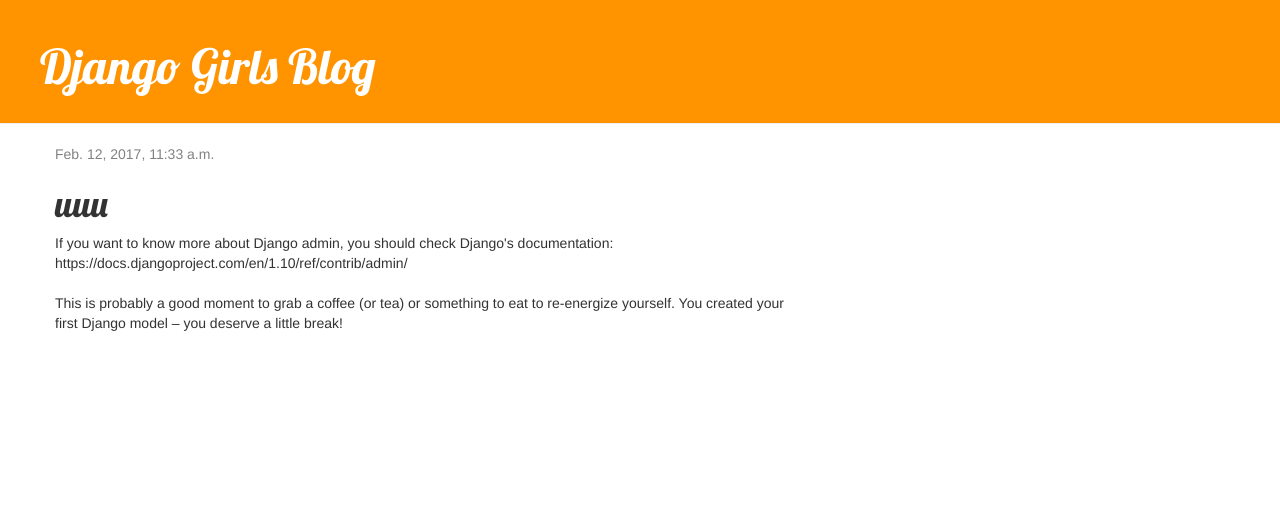
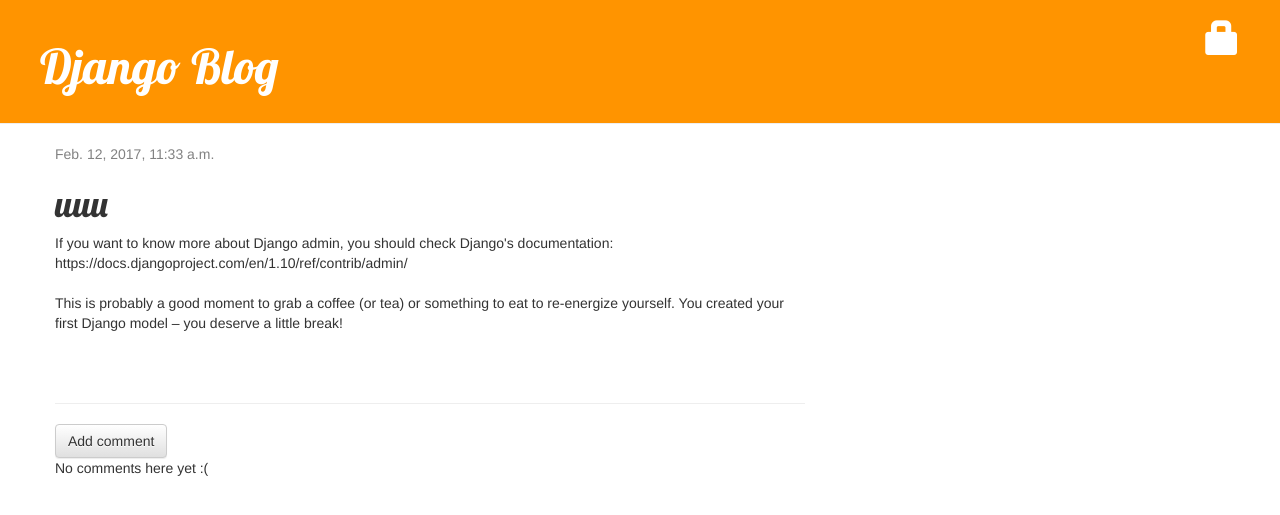
Before and after one commit to rahulgyawali/django_blog, a Django app: page /post/2/ in a window 1280 px wide. Shown: the top 515 px of the page. Run offline with Django 3.2, Linux system fonts and the light colour scheme; data comes from the database, SQL or seed files in the repository; both versions use the stored data as it was after the commit; some libraries are stand-ins or nearby versions.

Commit message:
Added comments, security, editing, drafts

```diff
--- a/blog/admin.py
+++ b/blog/admin.py
@@ -1,5 +1,6 @@
 from django.contrib import admin
-from .models import Post
+from .models import Post, Comment
 
 # Register your models here.
 admin.site.register(Post)
+admin.site.register(Comment)
--- a/blog/models.py
+++ b/blog/models.py
@@ -17,3 +17,20 @@
 
 	def __str__(self):
 		return self.title
+
+class Comment(models.Model):
+	post = models.ForeignKey('blog.Post', related_name='comments')
+	author = models.CharField(max_length=200)
+	text = models.TextField()
+	created_date = models.DateTimeField(default=timezone.now)
+	approved_comment = models.BooleanField(default=False)
+
+	def approve(self):
+		self.approved_comment = True
+		self.save()
+
+	def approved_comments(self):
+		return self.comments.filter(approved_comment=True)
+
+	def __str__(self):
+		return self.text
--- a/blog/static/css/blog.css
+++ b/blog/static/css/blog.css
@@ -44,3 +44,7 @@
 .post h1 a, .post h1 a:visited {
     color: #000000;
 }
+
+.comment {
+    margin: 20px 0px 20px 20px;
+}
--- a/blog/templates/blog/base.html
+++ b/blog/templates/blog/base.html
@@ -10,13 +10,20 @@
 
 <body>
 	<div class="page-header">
-		<h1><a href="/">Django Girls Blog</a></h1>
+		{% if user.is_authenticated %}
+			<a href="{% url 'post_new' %}" class="top-menu"><span class="glyphicon glyphicon-plus"></span></a>
+			<a href="{% url 'post_draft_list' %}" class="top-menu"><span class="glyphicon glyphicon-edit"></span></a>
+			<p class="top-menu">Hello {{ user.username }} <small>(<a href="{% url 'logout' %}">Log out</a>)</small></p>
+		{% else %}
+			<a href="{% url 'login' %}" class="top-menu"><span class="glyphicon glyphicon-lock"></span></a>
+		{% endif %}
+		<h1><a href="/">Django Blog</a></h1>
 	</div>
 	<div class="content container">
 		<div class="row">
 			<div class="col-md-8">
-			{% block content %}
-			{% endblock %}
+				{% block content %}
+				{% endblock %}
 			</div>
 		</div>
 	</div>
--- a/blog/templates/blog/post_detail.html
+++ b/blog/templates/blog/post_detail.html
@@ -6,8 +6,35 @@
 			<div class="date">
 				{{ post.publishedDate }}
 			</div>
+		{% else %}
+			{% if user.is_authenticated %}
+				<a class="btn btn-default" href="{% url 'post_publish' pk=post.pk %}">Publish</a>
+			 {% endif %}
+		{% endif %}
+		{% if user.is_authenticated %}
+			<a class="btn btn-default" href="{% url 'post_edit' pk=post.pk %}"><span class="glyphicon glyphicon-pencil"></span></a>
+			<a class="btn btn-default" href="{% url 'post_remove' pk=post.pk %}"><span class="glyphicon glyphicon-remove"></span></a>
 		{% endif %}
 		<h1>{{ post.title }}</h1>
 		<p>{{ post.text|linebreaksbr }}</p>
 	</div>
+	<hr>
+	<a class="btn btn-default" href="{% url 'add_comment_to_post' pk=post.pk %}">Add comment</a>
+	{% for comment in post.comments.all %}
+	{% if user.is_authenticated or comment.approved_comment %}
+	<div class="comment">
+		<div class="date">
+			{{ comment.created_date }}
+			{% if not comment.approved_comment %}
+				<a class="btn btn-default" href="{% url 'comment_remove' pk=comment.pk %}"><span class="glyphicon glyphicon-remove"></span></a>
+				<a class="btn btn-default" href="{% url 'comment_approve' pk=comment.pk %}"><span class="glyphicon glyphicon-ok"></span></a>
+			{% endif %}
+		</div>
+		<strong>{{ comment.author }}</strong>
+		<p>{{ comment.text|linebreaks }}</p>
+	</div>
+	{% endif %}
+{% empty %}
+	<p>No comments here yet :(</p>
+{% endfor %}
 {% endblock %}
--- a/blog/templates/blog/post_list.html
+++ b/blog/templates/blog/post_list.html
@@ -8,6 +8,7 @@
 			</div>
 			<h1><a href="{% url 'post_detail' pk=post.pk %}">{{ post.title }}</a></h1>
 			<p>{{ post.text|linebreaksbr }}</p>
+			<a href="{% url 'post_detail' pk=post.pk %}">Comments: {{ post.approved_comments.count }}</a>
 		</div>
 	{% endfor %}
 {% endblock %}
--- a/blog/urls.py
+++ b/blog/urls.py
@@ -2,6 +2,14 @@
 from . import views
 
 urlpatterns = [
-    url(r'^$', views.post_list, name='post_list'),
-    url(r'^post/(?P<pk>\d+)/$', views.post_detail, name='post_detail'),
+	url(r'^$', views.post_list, name='post_list'),
+	url(r'^post/(?P<pk>\d+)/$', views.post_detail, name='post_detail'),
+	url(r'^post/new/$', views.post_new, name='post_new'),
+	url(r'^post/(?P<pk>\d+)/edit/$', views.post_edit, name='post_edit'),
+	url(r'^drafts/$', views.post_draft_list, name='post_draft_list'),
+	url(r'^post/(?P<pk>\d+)/publish/$', views.post_publish, name='post_publish'),
+	url(r'^post/(?P<pk>\d+)/remove/$', views.post_remove, name='post_remove'),
+	url(r'^post/(?P<pk>\d+)/comment/$', views.add_comment_to_post, name='add_comment_to_post'),
+	url(r'^comment/(?P<pk>\d+)/approve/$', views.comment_approve, name='comment_approve'),
+	url(r'^comment/(?P<pk>\d+)/remove/$', views.comment_remove, name='comment_remove'),
 ]
--- a/blog/views.py
+++ b/blog/views.py
@@ -1,6 +1,9 @@
 from django.shortcuts import render, get_object_or_404
 from django.utils import timezone
-from .models import Post
+from .models import Post, Comment
+from .forms import PostForm, CommentForm
+from django.shortcuts import redirect
+from django.contrib.auth.decorators import login_required
 
 # Create your views here.
 def post_list(request):
@@ -10,3 +13,73 @@
 def post_detail(request, pk):
 	post = get_object_or_404(Post, pk=pk)
 	return render(request, 'blog/post_detail.html', {'post': post})
+
+@login_required
+def post_new(request):
+	if request.method == "POST":
+		form = PostForm(request.POST)
+		if form.is_valid():
+			post = form.save(commit=False)
+			post.author = request.user
+			post.save()
+			return redirect('post_detail', pk=post.pk)
+	else:
+		form = PostForm()
+	return render(request, 'blog/post_edit.html', {'form': form})
+
+@login_required
+def post_edit(request, pk):
+	post = get_object_or_404(Post, pk=pk)
+	if request.method == "POST":
+		form = PostForm(request.POST, instance=post)
+		if form.is_valid():
+			post = form.save(commit=False)
+			post.author = request.user
+			post.save()
+			return redirect('post_detail', pk=post.pk)
+	else:
+		form = PostForm(instance=post)
+	return render(request, 'blog/post_edit.html', {'form': form})
+
+@login_required
+def post_draft_list(request):
+	posts = Post.objects.filter(publishedDate__isnull=True).order_by('createdDate')
+	return render(request, 'blog/post_draft_list.html', {'posts': posts})
+
+@login_required
+def post_publish(request, pk):
+	post = get_object_or_404(Post, pk=pk)
+	post.publish()
+	return redirect('post_detail', pk=pk)
+
+@login_required
+def post_remove(request, pk):
+	post = get_object_or_404(Post, pk=pk)
+	post.delete()
+	return redirect('post_list')
+
+def add_comment_to_post(request, pk):
+	post = get_object_or_404(Post, pk=pk)
+	if request.method == "POST":
+		form = CommentForm(request.POST)
+		if form.is_valid():
+			comment = form.save(commit=False)
+			comment.post = post
+			comment.save()
+			return redirect('post_detail', pk=post.pk)
+	else:
+		form = CommentForm()
+	return render(request, 'blog/add_comment_to_post.html', {'form': form})
+
+@login_required
+def comment_approve(request, pk):
+	comment = get_object_or_404(Comment, pk=pk)
+	comment.approve()
+	return redirect('post_detail', pk=comment.post.pk)
+
+@login_required
+def comment_remove(request, pk):
+	comment = get_object_or_404(Comment, pk=pk)
+	post_pk = comment.post.pk
+	comment.delete()
+	return redirect('post_detail', pk=post_pk)
--- a/mysite/settings.py
+++ b/mysite/settings.py
@@ -119,3 +119,4 @@
 
 STATIC_URL = '/static/'
 STATIC_ROOT = os.path.join(BASE_DIR, 'static')
+LOGIN_REDIRECT_URL = '/'
--- a/mysite/urls.py
+++ b/mysite/urls.py
@@ -13,11 +13,13 @@
     1. Import the include() function: from django.conf.urls import url, include
     2. Add a URL to urlpatterns:  url(r'^blog/', include('blog.urls'))
 """
-from django.conf.urls import url
+from django.conf.urls import include, url
 from django.contrib import admin
-from django.conf.urls import include
+from django.contrib.auth import views
 
 urlpatterns = [
     url(r'^admin/', admin.site.urls),
+    url(r'^accounts/login/$', views.login, name='login'),
+    url(r'^accounts/logout/$', views.logout, name='logout', kwargs={'next_page': '/'}),
     url(r'', include('blog.urls')),
 ]
```
Also changed, not shown: blog/forms.py (added, +12 -0 lines), blog/templates/blog/add_comment_to_post.html (added, +9 -0 lines), blog/templates/blog/post_draft_list.html (added, +11 -0 lines), blog/templates/blog/post_edit.html (added, +9 -0 lines), blog/templates/registration/login.html (added, +23 -0 lines), blog/migrations/0002_comment.py (added), db.sqlite3. Lines whose indentation alone changed are shown as unchanged.
